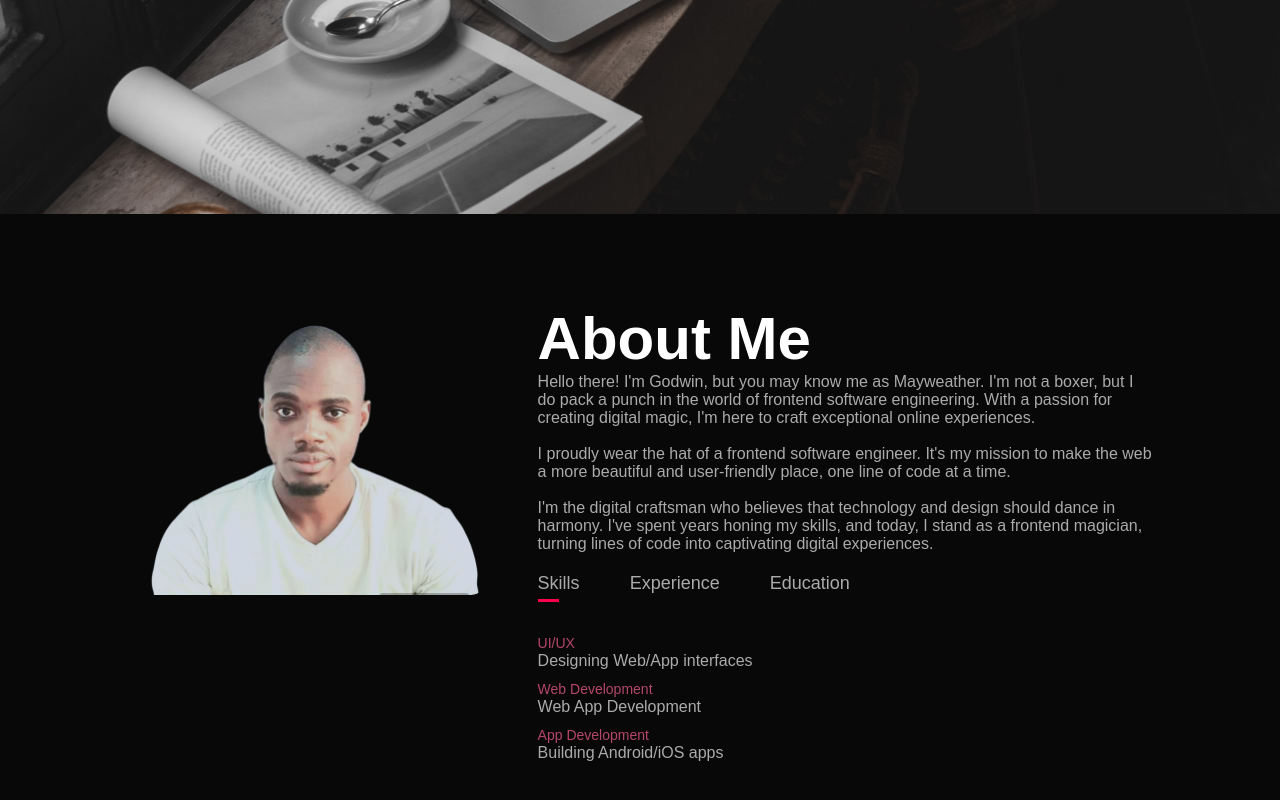
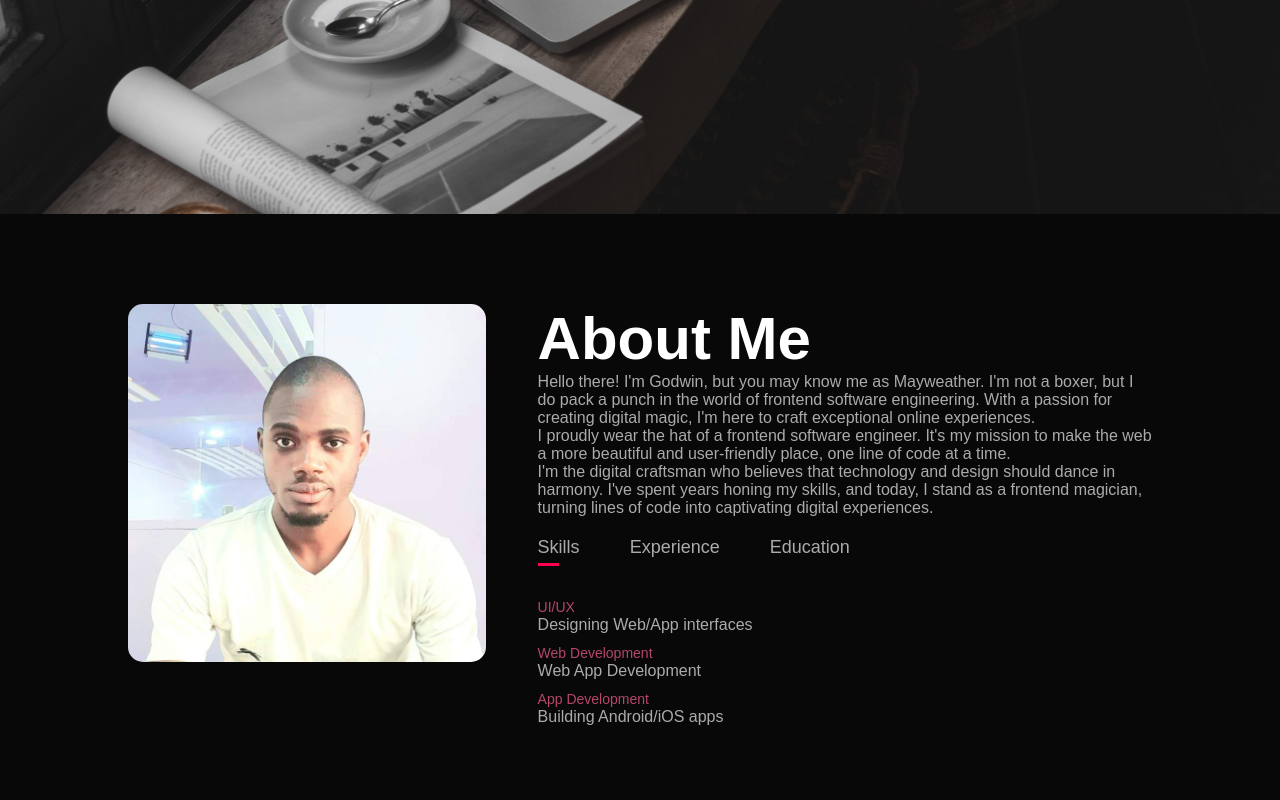
Before and after one commit to Mayweather01/my-first_web-page, a plain HTML site: page index.html in a window 1280 px wide. Shown: the part 586-1386 px from the top of the page. Drawn offline with Linux system fonts and the light colour scheme.

Commit message:
Portfolio

```diff
--- a/index.html
+++ b/index.html
@@ -36,7 +36,7 @@
       <div class="container">
         <div class="row">
           <div class="about-col-1">
-            <img src="images/user.pnggg.png" alt="user image" />
+            <img src="images/profile.jpg" alt="user image" />
           </div>
           <div class="about-col-2">
             <h1 class="sub-title">About Me</h1>
@@ -46,20 +46,17 @@
               software engineering. With a passion for creating digital magic,
               I'm here to craft exceptional online experiences.
             </p>
-            <br />
             <p>
               I proudly wear the hat of a frontend software engineer. It's my
               mission to make the web a more beautiful and user-friendly place,
               one line of code at a time.
             </p>
-            <br />
             <p>
               I'm the digital craftsman who believes that technology and design
               should dance in harmony. I've spent years honing my skills, and
               today, I stand as a frontend magician, turning lines of code into
               captivating digital experiences.
             </p>
-
             <div class="tab-titles">
               <p class="tab-links active-link" onclick="opentab('skills')">
                 Skills
--- a/styles.css
+++ b/styles.css
@@ -81,6 +81,7 @@ nav ul li a:hover::after{
 .about-col-1 img{
     width: 100%;
     border-radius: 15px;
+    height: ;
 }
 .about-col-2{
     flex-basis: 60%;
```
